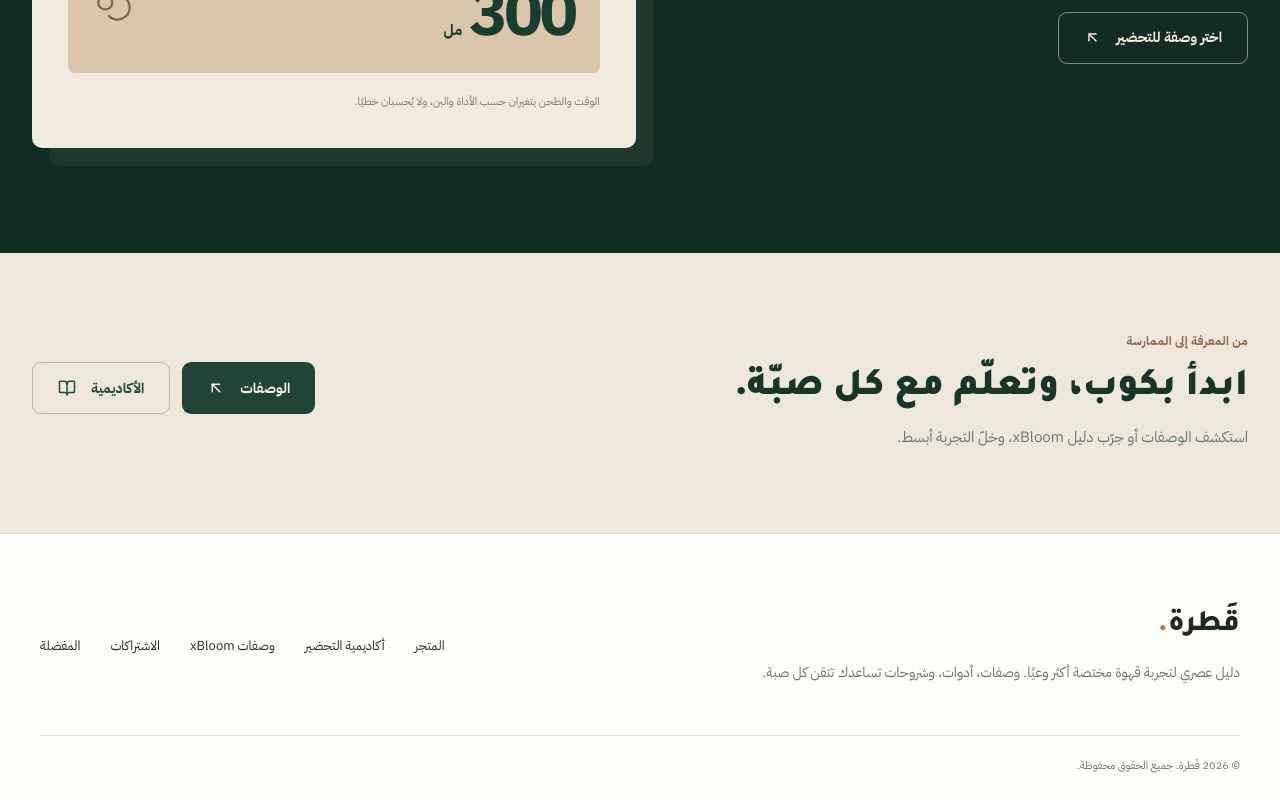
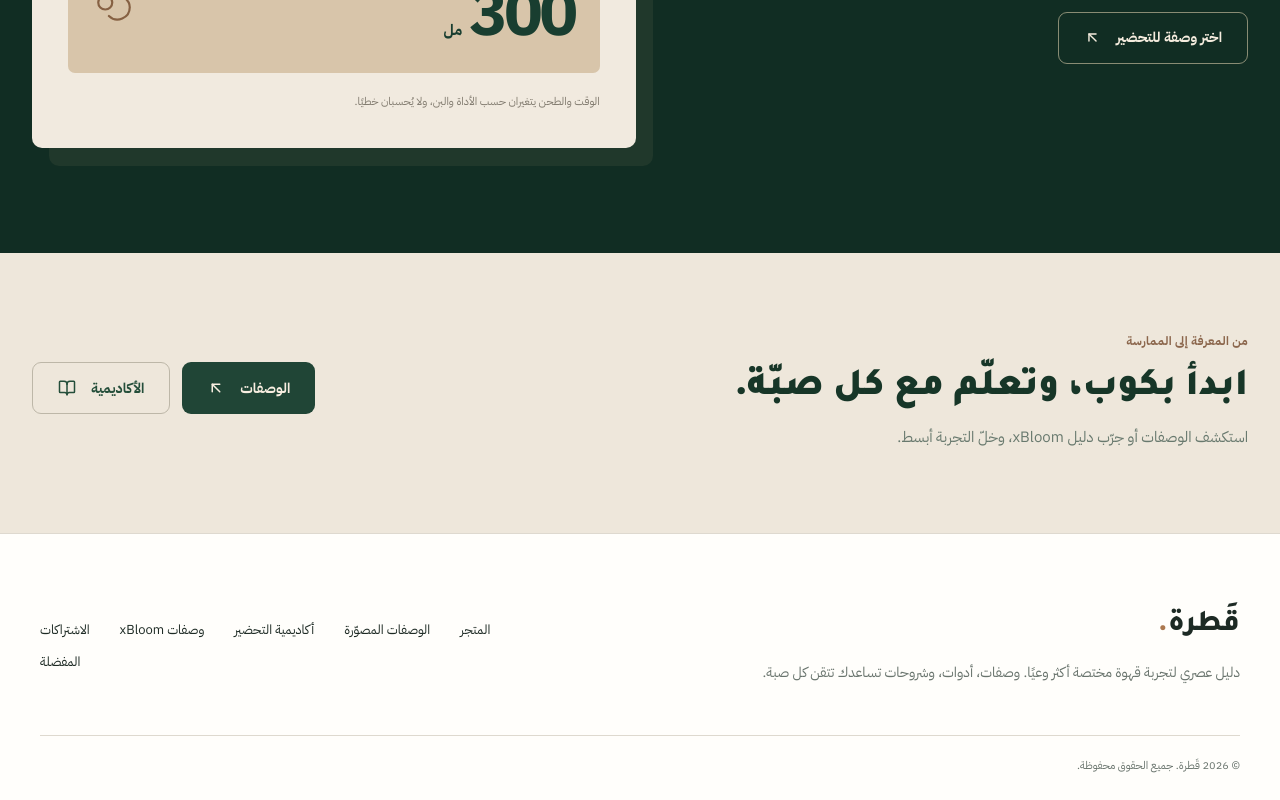
Before and after one commit to msms11111-web/brewrecipes, a Next.js app in the folder brewrecipesproject/: page / in a window 1280 px wide. Shown: the part 4057-4857 px from the top of the page. Built offline with nearby package versions, Linux system fonts and the light colour scheme; no server answers; the database is empty.

Commit message:
design: feature illustrated coffee recipes across navigation

```diff
--- a/brewrecipesproject/app/components/Footer.tsx
+++ b/brewrecipesproject/app/components/Footer.tsx
@@ -10,7 +10,7 @@ export default function Footer() {
       <div className="q-wrap">
         <div className="q-footer-grid">
           <div><h2>قَطرة<span className="text-[var(--accent)]">.</span></h2><p>دليل عصري لتجربة قهوة مختصة أكثر وعيًا. وصفات، أدوات، وشروحات تساعدك تتقن كل صبة.</p></div>
-          <nav aria-label="روابط التذييل" className="q-footer-nav"><Link href="/store">{t('store')}</Link><Link href="/academy">أكاديمية التحضير</Link><Link href="/xbloom">{t('xbloom')}</Link><Link href="/subscriptions">{t('subscriptions')}</Link><Link href="/favorites">{t('favorites')}</Link></nav>
+          <nav aria-label="روابط التذييل" className="q-footer-nav"><Link href="/store">{t('store')}</Link><Link href="/illustrated-recipes">الوصفات المصوّرة</Link><Link href="/academy">أكاديمية التحضير</Link><Link href="/xbloom">{t('xbloom')}</Link><Link href="/subscriptions">{t('subscriptions')}</Link><Link href="/favorites">{t('favorites')}</Link></nav>
         </div>
         <div className="q-footer-bottom">© {new Date().getFullYear()} قَطرة. جميع الحقوق محفوظة.</div>
       </div>
```
